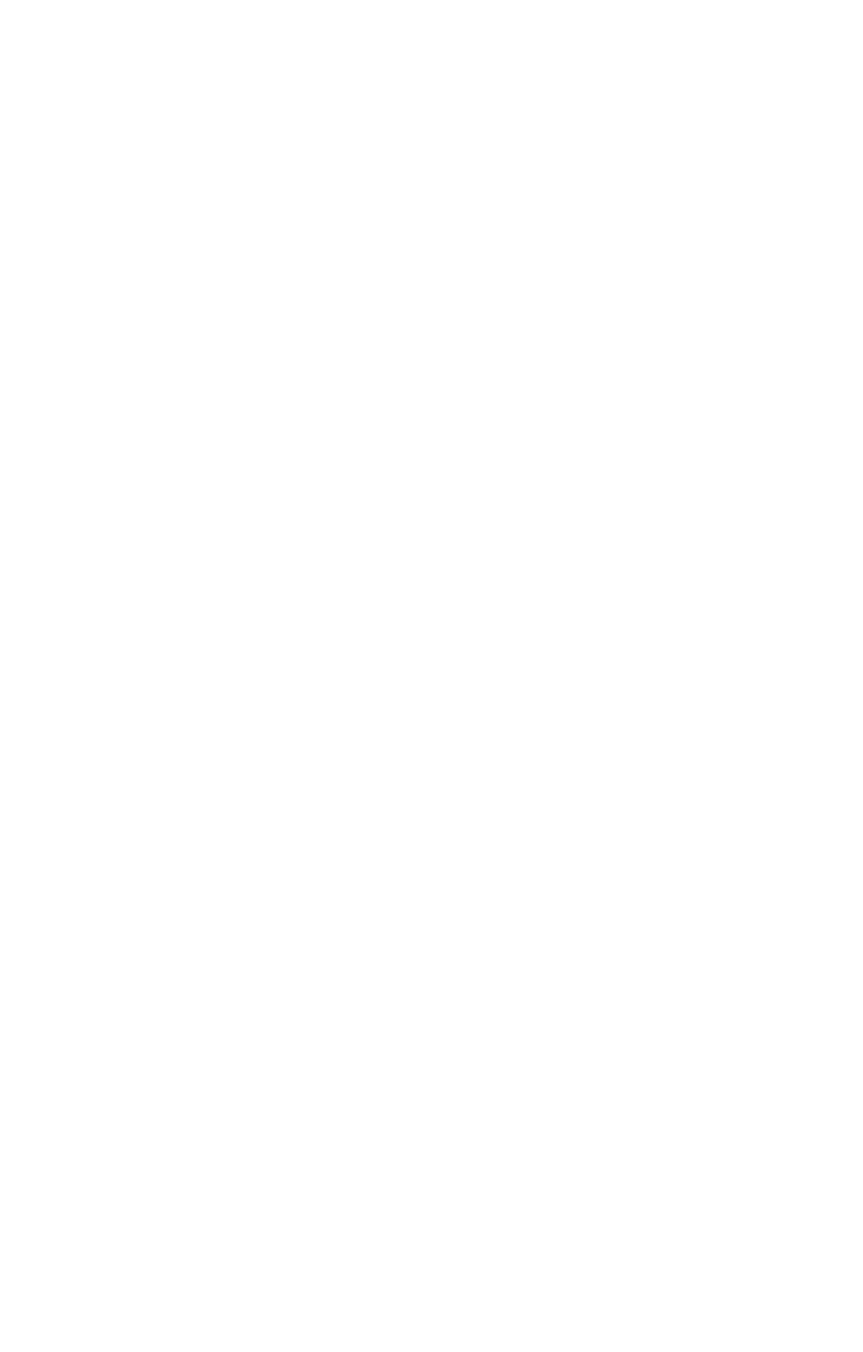
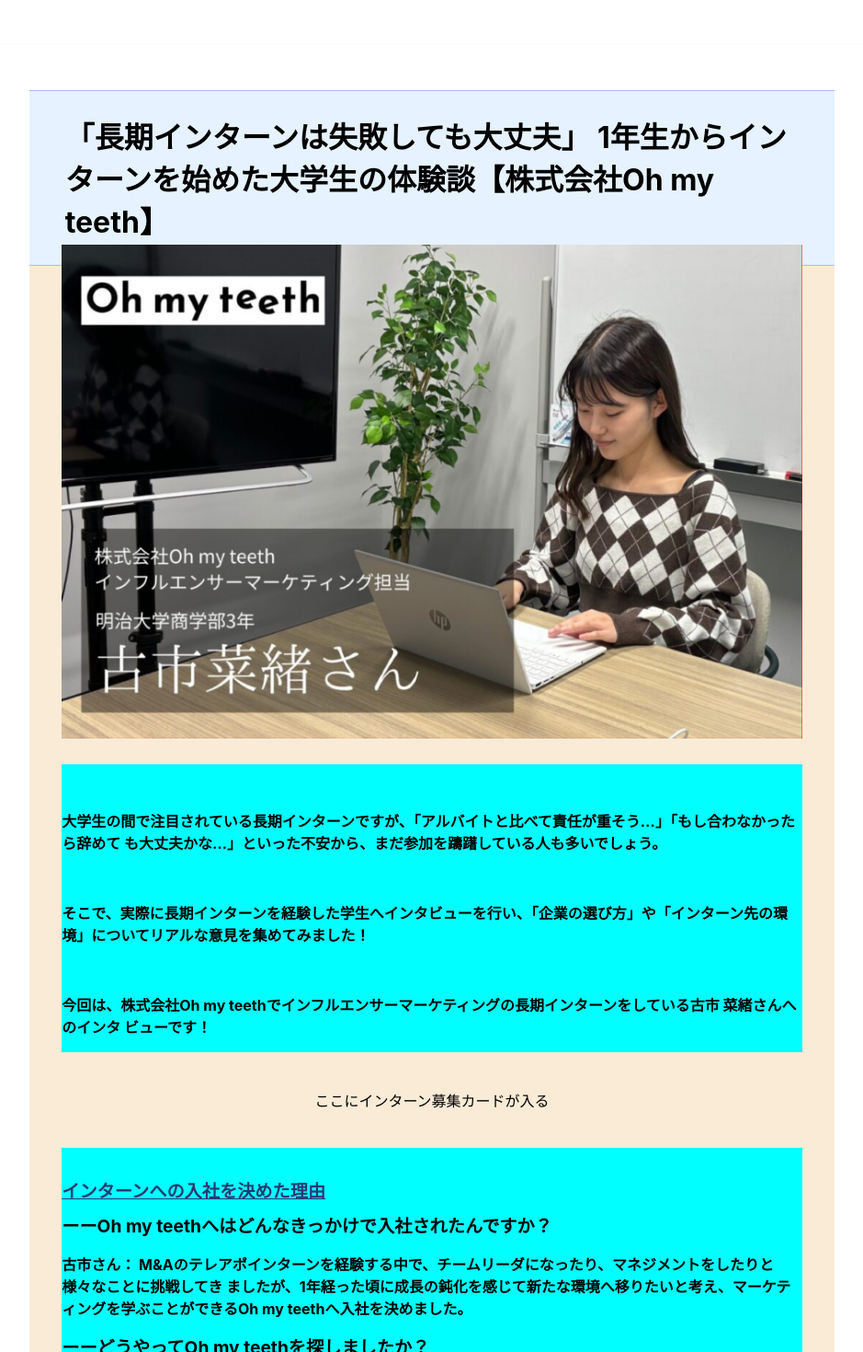
Before and after one commit to Maikooon/kuut-front, a React (Create React App) app: page /article/detail in a window 1280 px wide. Before the commit this address had no page. Shown: the part 140-1610 px from the top of the page at 92% size, without its empty margins (170-1109 px from the left). Before the commit the page ends 800 px from the top, so only its background shows below. Built offline with nearby package versions, Linux system fonts and the light colour scheme.

Commit message:
仮コミット
体験談の下の部分と詳細の部分が埋まっていない

```diff
--- a/src/App.js
+++ b/src/App.js
@@ -6,6 +6,7 @@
 import EventSeminer from './pages/EventSeminer';
 import Article from './pages/Article';
 import EventSeminerDetail from './pages/EventSeminerDetail';
+import ArticleDetailExperience from './pages/ArticleDetailExperence';
 
 //画面遷移をしたいときようにここにルーティングを定義する ,ここと遷移もとのPageだけでおk
 function App() {
@@ -17,6 +18,7 @@
             <Route path ="/contact" element={<ContactForm />} />
             <Route path="/eventSeminer" element={<EventSeminer />} />
             <Route path="/article" element={<Article />} />
+            <Route path="/article/detail" element={<ArticleDetailExperience />} />
             <Route path="/eventSeminerDetail" element={<EventSeminerDetail />} />
         </Routes>
     );
--- /dev/null
+++ b/src/assets/styles/article/articleDetailExperience.css
@@ -0,0 +1,149 @@
+.article-detail-detail {
+    padding: 4vw 12vw;
+    display: flex;
+    flex-direction: column;
+    justify-self: center;
+    margin-bottom: 16%;
+}
+
+
+.article-detail-detail-card{
+    display: flex;
+    flex-direction: column;
+    justify-self: center;
+    margin: 0 auto;
+    width: 90%;
+    padding: 5% 5%;
+    /* padding: 4%; */
+    box-shadow: 0 4px 8px rgba(0, 0, 0, 0.1);
+}
+
+
+/* インターンのタイトルを設定する */
+.detail-title
+{
+    display: flex;
+    flex-direction: column;
+    align-items: left;
+    justify-content: left;
+    background-color: #E6F2FF;
+    padding: 2vw 3vw;
+    /* flex-direction: row; */
+    border-top: 1px solid #B0B8FF;
+    border-bottom: 1px solid #B0B8FF;
+}
+
+.detail-title h3{
+    margin : 0;
+    font-size: 1.6em;
+}
+
+.detail-title h2{
+    margin : 0;
+    font-size: 2.0em;
+}
+
+
+/* 次のイメージ画像などを入れる */
+.article-detail-detail-box{
+    background-color: antiquewhite;
+    display: flex;
+    flex-direction: row;
+    align-items: left;
+    justify-content: space-between;
+    padding: 2vw 0vw;
+    width: 100%;
+}
+
+.article-detail-detail-text {
+    width: 100%;
+    padding: 2% 4%;
+    gap: 2%;
+    /* background-color: #B0B8FF; */
+}
+
+
+.article-detail-detail-text{
+    display: flex;
+    flex-direction: column;
+    align-items: center;
+    justify-content: center;
+    padding: 0% 4%;
+    margin: 0;
+}
+
+
+/* 画像 */
+.article-detail-detail-image{
+    width: 100%;
+    /* background-color: blueviolet; */
+    align-items: center;
+    justify-content: center;
+    object-fit: cover;
+}
+.article-detail-detail-image img{
+    width: 100%;
+    background-color: red;
+    align-items: center;
+    justify-content: center;
+    object-fit: cover;
+}
+
+/* 参加企業に対して */
+.article-detail-detail-join-company{
+    background-color: aqua;
+    width: 100%;
+    display: flex;
+    flex-direction: column;
+    align-items: left;
+    justify-content: left;
+    padding-top: 4%;
+    font-weight: bold;
+}
+
+.article-detail-detail-join-company h3{
+    margin : 0;
+    font-size: 1.6em;
+}
+
+
+.article-detail-detail-text h3{
+    margin : 0;
+    font-size: 1.2em;
+}
+
+
+.article-detail-detail-text-content{
+    display: flex;
+    flex-direction: column;
+    align-items: left;
+    justify-content: left;
+    padding-bottom: 12%;
+}
+
+.article-detail-detail-text-content p{
+    margin : 0;
+    font-size: 1.0em;
+}
+
+
+.box-column{
+    display: flex;
+    flex-direction: column;
+
+}
+
+
+/* 右の部分のバーの部分 */
+.event-nav {
+    width: 20%;
+    position: sticky;
+    top: 4%;
+    height: fit-content;
+    border-radius: 8px;
+    box-shadow: 0 4px 8px rgba(0, 0, 0, 0.1);
+    margin-left: 0;
+    margin-top: 2%;
+    padding: 2% 4%;
+    gap: 2%;
+}
--- /dev/null
+++ b/src/pages/ArticleDetailExperence.js
@@ -0,0 +1,70 @@
+import React from 'react';
+import Headers from '../components/layout/header';
+import Footer from '../components/layout/footer';
+import ArticleImage from './..//assets/images/article/image.png';
+import './../assets/styles/article/articleDetailExperience.css';
+import Experience from './../assets/images/article/experience.png';
+
+
+const DetailText = () => {
+    return (
+        <div class = "article-detail-detail-text">
+            {/* 企業のイメージを格納 */}
+            <div class = "article-detail-detail-image">
+                <img src={Experience} alt="article-image"  />
+            </div>
+            {/* 参加企業に関して 左揃え*/}
+            <div class = "article-detail-detail-join-company">
+                <p>大学生の間で注目されている長期インターンですが、「アルバイトと比べて責任が重そう…」「もし合わなかったら辞めて
+                も大丈夫かな…」といった不安から、まだ参加を躊躇している人も多いでしょう。</p>
+                <br/>
+                <p>そこで、実際に長期インターンを経験した学生へインタビューを行い、「企業の選び方」や「インターン先の環境」についてリアルな意見を集めてみました！</p>
+                <br/>
+                <p>今回は、株式会社Oh my teethでインフルエンサーマーケティングの長期インターンをしている古市 菜緒さんへのインタ
+                ビューです！</p>
+            </div>
+            <p>ここにインターン募集カードが入る</p>
+            <div class = "article-detail-detail-join-company">
+                <div class='title'>インターンへの入社を決めた理由</div>
+                <h3>ーーOh my teethへはどんなきっかけで入社されたんですか？</h3>
+                    <p>古市さん：
+M&Aのテレアポインターンを経験する中で、チームリーダになったり、マネジメントをしたりと様々なことに挑戦してき
+ましたが、1年経った頃に成長の鈍化を感じて新たな環境へ移りたいと考え、マーケティングを学ぶことができるOh my
+teethへ入社を決めました。</p>
+                <h3>ーーどうやってOh my teethを探しましたか？</h3>
+                    <p>qjjjjjjjjjj</p>
+            </div>
+
+            ここにボタン
+        </div>
+    );
+}
+
+const ArticleDetailExperience = () => {
+    return (
+        <html>
+            <header>
+                <Headers />
+            </header>
+            <body>
+                <div class="article-detail-detail">
+                    <div class="article-detail-detail-card">
+                        <div class="detail-title">
+                            <h2>「長期インターンは失敗しても大丈夫」
+                            1年生からインターンを始めた大学生の体験談【株式会社Oh my teeth】</h2>
+                        </div>
+                        <div class= "article-detail-detail-box">
+                            <DetailText/>
+                        </div>
+                    </div>
+                </div>
+            </body>
+            <footer>
+                <Footer />
+            </footer>
+        </html>
+    );
+}
+
+
+export default ArticleDetailExperience;
--- a/src/pages/Company.js
+++ b/src/pages/Company.js
@@ -10,7 +10,7 @@
 import frontImage from './../assets/images/front-image.png';
 import logo from './../assets/images/image.png';
 import CustomLectangleButton from "../components/mui/CustomLectangleButton";
-
+import WOLF from './../assets/images/wolf.png';
 
 
 const DetailTitle = () => {
@@ -28,7 +28,7 @@
 const ImageBox = () => {
     return (
         <div class="image-box">
-            <img src={frontImage} alt="company-image" />
+            <img src={WOLF} alt="company-image" />
             <div class="image-info">
                 <div class = "info-detail">
                     <Work/>
```
Also changed, not shown: src/assets/images/article/experience.png (added), src/pages/ArticleDetail.js (added).
